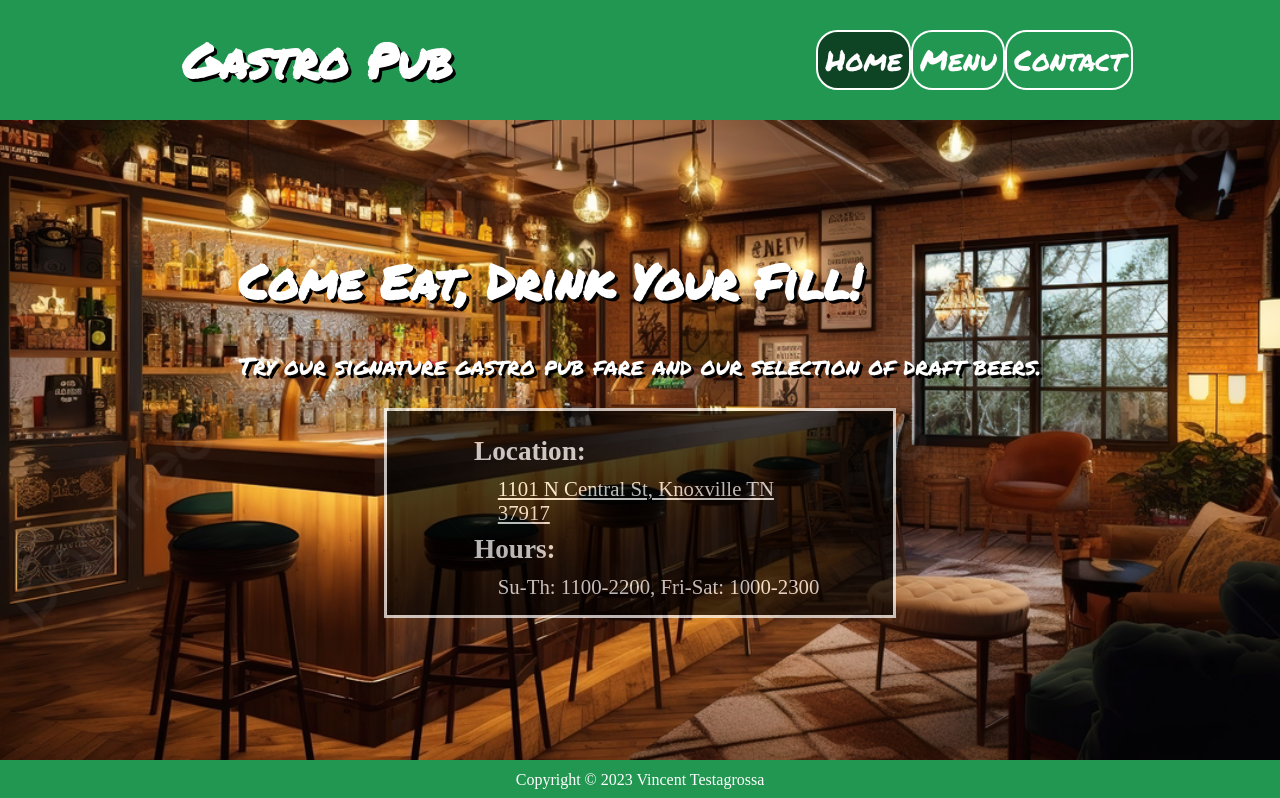
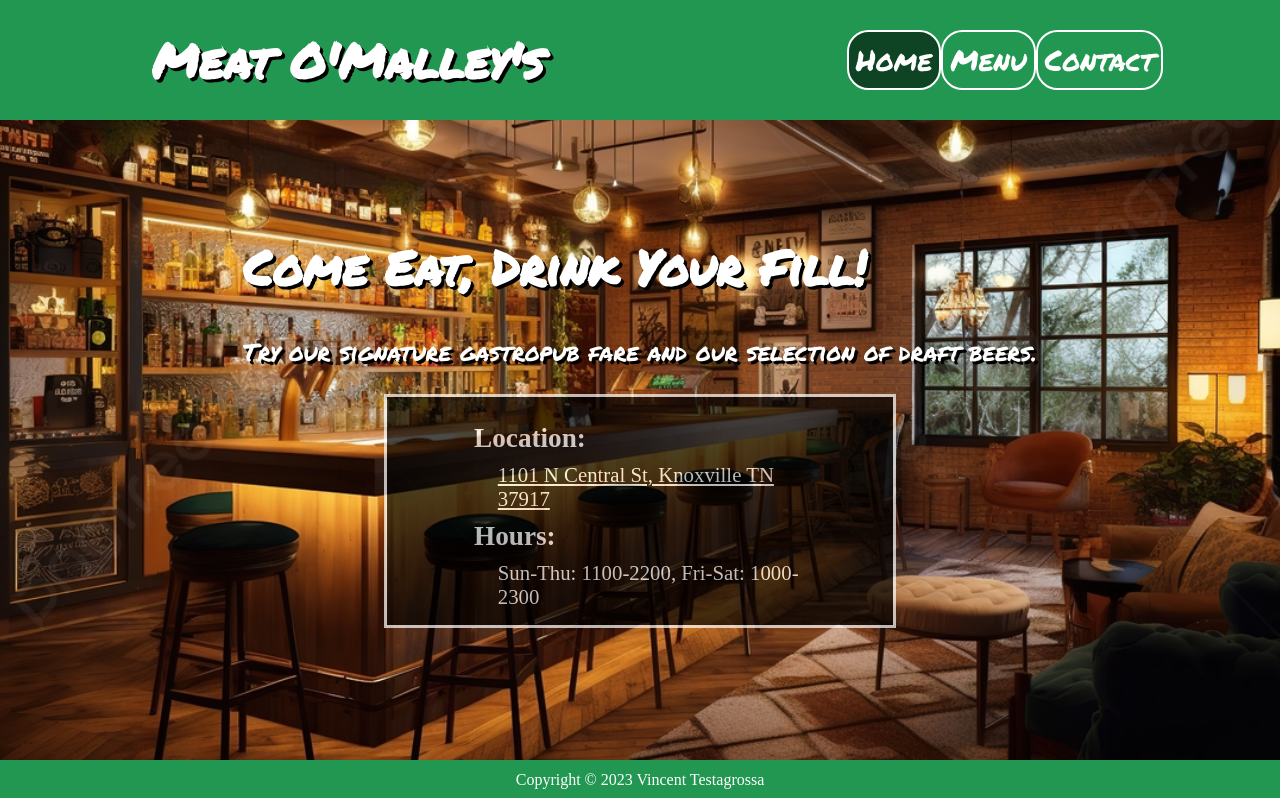
Before and after one commit to vtestagrossa/restaurant, a website built with webpack: page src/index.html in a window 1280 px wide. Shown: the top 798 px of the page. Built offline with nearby package versions, Linux system fonts and the light colour scheme.

Commit message:
Changed name to Meat O'Malley's

```diff
--- a/src/home.js
+++ b/src/home.js
@@ -6,7 +6,7 @@ function createTop() {
     const heading = document.createElement('h1');
     heading.textContent = "Come Eat, Drink Your Fill!";
     const subHeading = document.createElement('p');
-    subHeading.textContent = "Try our signature gastro pub fare and our selection of draft beers.";
+    subHeading.textContent = "Try our signature gastropub fare and our selection of draft beers.";
 
     top.appendChild(heroLogo);
     heroLogo.appendChild(heading);
@@ -26,7 +26,7 @@ function createBottom(){
     const hoursHeading = document.createElement('h2');
     hoursHeading.textContent = "Hours:";
     const hours = document.createElement('p');
-    hours.textContent = "Su-Th: 1100-2200, Fri-Sat: 1000-2300";
+    hours.textContent = "Sun-Thu: 1100-2200, Fri-Sat: 1000-2300";
 
     bottom.appendChild(locationHeading);
     bottom.appendChild(location);
--- a/src/menu.js
+++ b/src/menu.js
@@ -5,7 +5,7 @@ function createMenuContainer(){
     return menuContainer;
 }
 function createMenuItem(){
-    //TODO: add item name and description to args
+    //TODO: add item name, image url and description to args
     const menuItem = document.createElement('div');
     menuItem.classList.add('menu-item');
 
--- a/src/website.js
+++ b/src/website.js
@@ -10,7 +10,7 @@ function createNav() {
     const logoContainer = document.createElement('div');
     logoContainer.classList.add('logo');
     const logo = document.createElement('h1');
-    logo.textContent = "Gastro Pub";
+    logo.textContent = "Meat O'Malley's";
 
     const navigation = document.createElement('div');
     navigation.classList.add('navigation');
--- a/webpack.config.js
+++ b/webpack.config.js
@@ -12,7 +12,7 @@ module.exports = {
     },
     plugins: [
         new HtmlWebpackPlugin({
-            title: 'Gastro Pub',
+            title: "Meat O'Malley's",
         }),
     ],
     output: {
```
Also changed, not shown: dist/home.bundle.js, dist/index.bundle.js, dist/index.html, dist/menu.bundle.js, dist/website.bundle.js.
